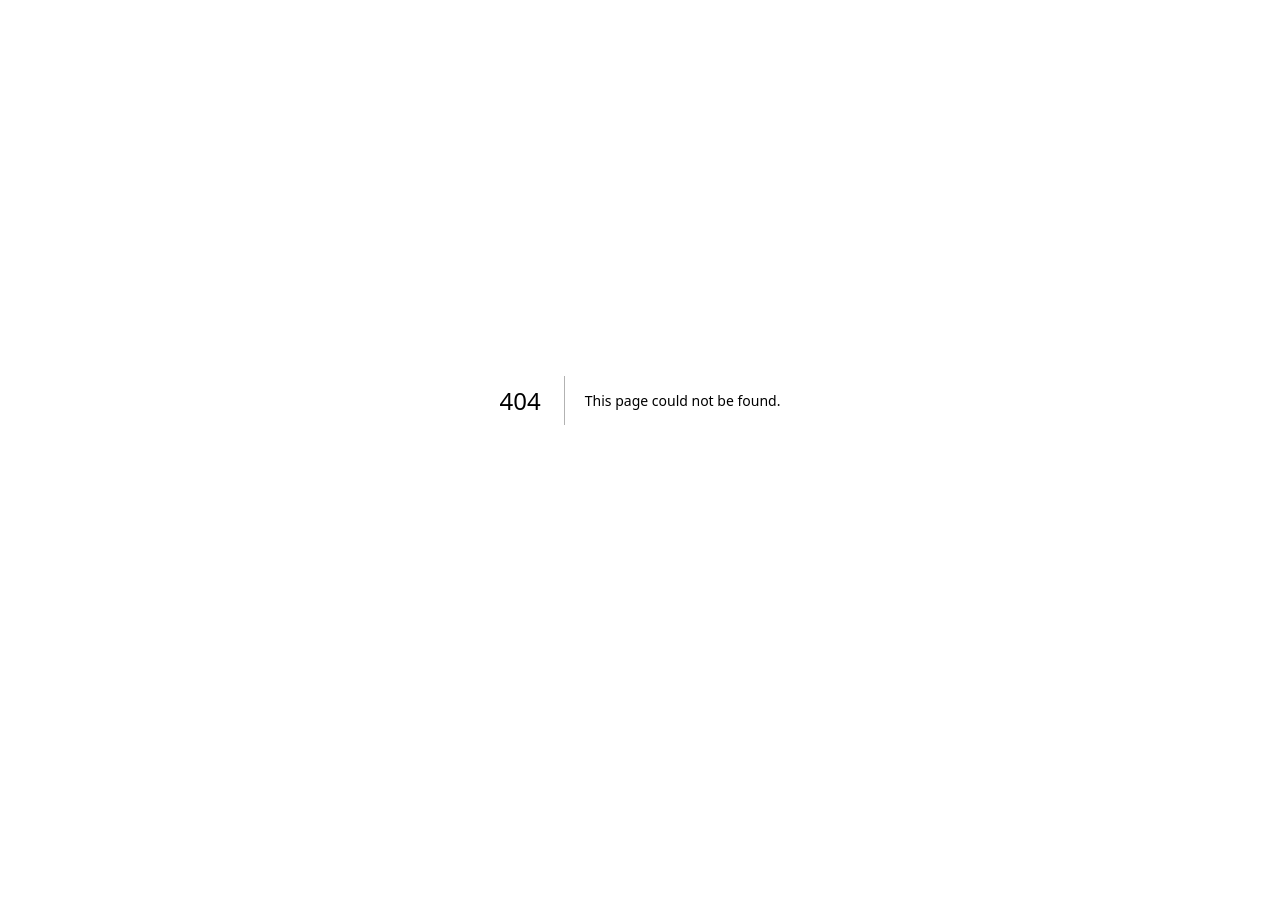
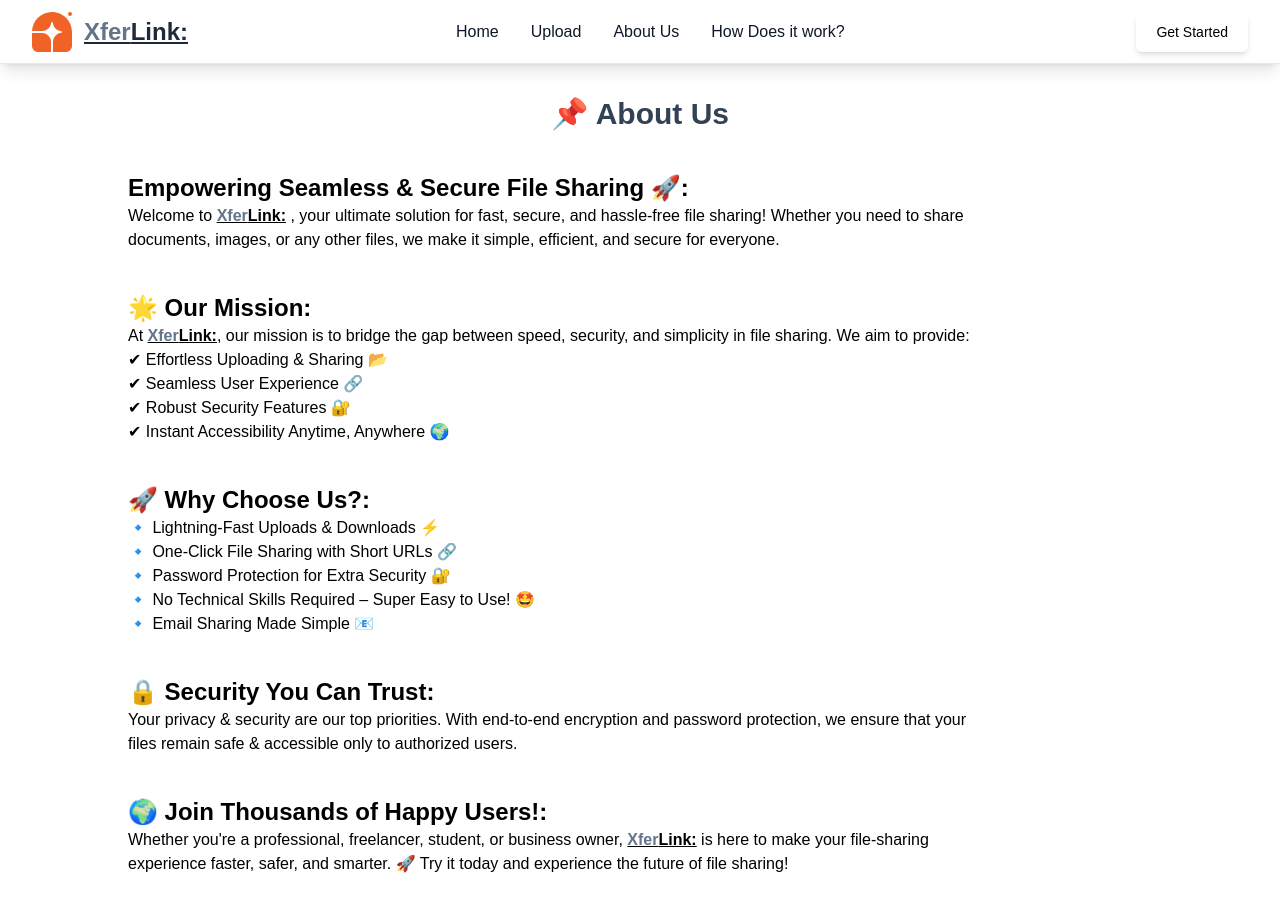
Before and after one commit to ankith2004ahms/File-Sharing-Application, a Next.js app: page /about in a window 1280 px wide. Before the commit this address had no page. Shown: the top 912 px of the page. Before the commit the page ends 800 px from the top, so only its background shows below. Built offline with nearby package versions, Linux system fonts and the light colour scheme.

Commit message:
# changes

```diff
--- /dev/null
+++ b/app/(dashboard)/(routes)/about/page.js
@@ -0,0 +1,58 @@
+import Header from '../../../_components/Header'
+import { UserButton } from '@clerk/nextjs'
+import Link from 'next/link'
+import React from 'react'
+
+const about = () => {
+  return (
+    <div>
+    <Header/>
+    <div className='mt-8 mb-10'>
+    <h1 className='text-3xl text-center mt-5 font-extrabold text-slate-700 '>📌 About Us</h1>
+    <div className='mt-5 ml-32'>
+    <h3 className='font-bold text-2xl mt-10'>
+    Empowering Seamless & Secure File Sharing 🚀:
+    </h3>
+    <p className='font-medium'>
+    Welcome to <Link href={'/'}><span className='underline font-bold hover:font-extrabold'><span className='text-slate-500'>Xfer</span>Link:</span></Link> , your ultimate solution for fast, secure, and hassle-free file sharing! Whether you need to share <br/> documents, images, or any other files, we make it simple, efficient, and secure for everyone.
+    </p>
+    <h3 className='font-bold text-2xl mt-10'>
+    🌟 Our Mission:
+    </h3>
+    <p className='font-medium '>
+    At <Link href={'/'}><span className='underline font-bold hover:font-extrabold'><span className='text-slate-500'>Xfer</span>Link:</span></Link>, our mission is to bridge the gap between speed, security, and simplicity in file sharing. We aim to provide:<br/>
+✔ Effortless Uploading & Sharing 📂<br/>
+✔ Seamless User Experience 🔗<br/>
+✔ Robust Security Features 🔐<br/>
+✔ Instant Accessibility Anytime, Anywhere 🌍<br/>
+    </p>
+    <h3 className='font-bold text-2xl mt-10'>
+    🚀 Why Choose Us?:
+    </h3>
+    <p className='font-medium'>
+    🔹 Lightning-Fast Uploads & Downloads ⚡<br/>
+🔹 One-Click File Sharing with Short URLs 🔗<br/>
+🔹 Password Protection for Extra Security 🔐<br/>
+🔹 No Technical Skills Required – Super Easy to Use! 🤩<br/>
+🔹 Email Sharing Made Simple 📧<br/>
+    </p>
+    <h3 className='font-bold text-2xl mt-10'>
+    🔒 Security You Can Trust:
+    </h3>
+    <p className='font-medium'>
+    Your privacy & security are our top priorities. With end-to-end encryption and password protection, we ensure that your <br/>files remain safe & accessible only to authorized users.
+   </p>
+<h3 className='font-bold text-2xl mt-10'>
+🌍 Join Thousands of Happy Users!:    </h3>
+    <p className='font-medium'>
+    Whether you're a professional, freelancer, student, or business owner, <Link href={'/'}><span className='underline font-bold hover:font-extrabold'><span className='text-slate-500'>Xfer</span>Link:</span></Link> is here to make your file-sharing <br/> experience faster, safer, and smarter.
+
+🚀 Try it today and experience the future of file sharing!</p>
+    </div>
+       {/* <UserButton/> */}
+       </div>
+    </div>
+  )
+}
+
+export default about
--- a/app/(dashboard)/(routes)/file-preview/[fileId]/_components/FileInfo.js
+++ b/app/(dashboard)/(routes)/file-preview/[fileId]/_components/FileInfo.js
@@ -11,12 +11,16 @@ function FileInfo({file}) {
   return file&&(
     <div className='text-center border
      flex justify-center m-4 flex-col items-center p-2 rounded-lg shadow-md'>
-        <Image src={fileType=='image'?file?.fileUrl:'/file.png'}
+        {/* <Image src={fileType=='image'?file?.fileUrl:'/file.png'}
         width={200}
         height={200}
         alt='logo'
-        className='h-[200px] rounded-md object-contain '/>
-        <div className=''>
+        className='h-[200px] rounded-md object-contain '/> */}
+        <div className='flex gap-3'>
+        <svg xmlns="http://www.w3.org/2000/svg" width="40" height="40" fill="none" viewBox="0 0 40 40"><path fill="#F06225" d="M20 0c11.046 0 20 8.954 20 20v14a6 6 0 0 1-6 6H21v-8.774c0-2.002.122-4.076 1.172-5.78a10 10 0 0 1 6.904-4.627l.383-.062a.8.8 0 0 0 0-1.514l-.383-.062a10 10 0 0 1-8.257-8.257l-.062-.383a.8.8 0 0 0-1.514 0l-.062.383a9.999 9.999 0 0 1-4.627 6.904C12.85 18.878 10.776 19 8.774 19H.024C.547 8.419 9.29 0 20 0Z"></path><path fill="#F06225" d="M0 21h8.774c2.002 0 4.076.122 5.78 1.172a10.02 10.02 0 0 1 3.274 3.274C18.878 27.15 19 29.224 19 31.226V40H6a6 6 0 0 1-6-6V21ZM40 2a2 2 0 1 1-4 0 2 2 0 0 1 4 0Z"></path></svg>
+        <h1 className='underline font-semibold mt-3'><span className='text-slate-500'>Xfer</span>Link:</h1>
+        </div>
+        <div className='mt-5'>
             <h2>{file.fileName}</h2>
             <h2 className='text-gray-400 text-[13px]'>{file.fileType} / {file.fileSize}</h2>
 
--- a/app/(dashboard)/(routes)/file-preview/[fileId]/_components/FileShareForm.js
+++ b/app/(dashboard)/(routes)/file-preview/[fileId]/_components/FileShareForm.js
@@ -74,7 +74,7 @@ function FileShareForm({ file,onPasswordSave }) {
     return file && (
         <div className='flex flex-col border shadow-md gap-2'>
             <div>
-            <label className='text-[14px] text-gray-500'>Short Url</label>
+            <label className='text-[14px] text-gray-600'>Short Url</label>
             <div className='flex gap-5 p-2 border rounded-md justify-between'>
                 <input type="text" value={file.shortUrl} disabled
                     className='disabled:text-gray-500 bg-transparent
--- a/app/(dashboard)/(routes)/files/page.js
+++ /dev/null
@@ -1,15 +0,0 @@
-import Header from '../../../_components/Header'
-import { UserButton } from '@clerk/nextjs'
-import React from 'react'
-
-const page = () => {
-  return (
-    <div>
-    <Header/>
-      page
-       <UserButton/>
-    </div>
-  )
-}
-
-export default page
--- a/app/(dashboard)/(routes)/upload/page.jsx
+++ b/app/(dashboard)/(routes)/upload/page.jsx
@@ -69,8 +69,8 @@ const Upload = () => {
     <div>
       <Header/>
        <h2 className='text-[20px] text-center m-5 mt-5'>Start
-        <strong className='text-primary'> Uploading </strong>
-        File and <strong className='text-primary'> Share</strong> it</h2>
+        <strong className='text-primary underline'> Uploading </strong>
+        File and <strong className='text-primary underline'> Share</strong> it:</h2>
       <UploadForm progress={progress} uploadBtnClick={(file)=>uploadFile(file)}/>
       {toast?.status? <Toast
            toast={toast}
--- /dev/null
+++ b/app/(dashboard)/(routes)/working/page.js
@@ -0,0 +1,65 @@
+import Header from '../../../_components/Header'
+import { UserButton } from '@clerk/nextjs'
+import React from 'react'
+
+const working = () => {
+  return (
+    <div>
+    <Header/>
+    <div className='mt-8 mb-10'>
+    <h1 className='text-3xl text-center mt-5 font-extrabold text-slate-700'>🚀 How Does it work?</h1>
+    <div className='mt-5 ml-32'>
+    <h3 className='font-bold text-2xl mt-10'>
+    1️⃣ Get Started:
+    </h3>
+    <p className='font-medium'>
+    🔹 Click on the "Get Started" button on the homepage to begin your seamless file-sharing journey.
+    </p>
+    <h3 className='font-bold text-2xl mt-10'>
+    2️⃣ Upload Your File 📂:
+    </h3>
+    <p className='font-medium '>
+    🔹 On the upload page, either:<br/>
+    📌 Drag & Drop your file or<br/>
+    📌 Click on the upload area to select a file.<br/>
+🔹 Hit the "Upload" button & watch the progress bar ⏳ in action.<br/>
+🔹 Once uploaded, ✅ a toast message confirms: "Successfully Uploaded!"<br/>
+    </p>
+    <h3 className='font-bold text-2xl mt-10'>
+    3️⃣ File Information & Sharing 🔗:
+    </h3>
+    <p className='font-medium'>
+    🔹 After upload, you are redirected to the File Info Page 📜, where you can:<br/>
+    📁 View File Details: File Name, Size, Type.<br/>
+    🔗 Copy the Short URL (Click the 📋 icon to copy instantly).<br/>
+    ✅ A toast message confirms: "URL Copied Successfully!"<br/>
+    </p>
+    <h3 className='font-bold text-2xl mt-10'>
+    4️⃣ Add Password Protection 🔐 (Optional):
+    </h3>
+    <p className='font-medium'>
+    🔹 Enable password security by checking "Enable Password".<br/>
+🔹 Enter a secure password & click Save.<br/>
+🔹 You’ll see a toast notification: "Password Set Successfully!"<br/>
+
+📌 At the Receiver's End:<br/>
+    🔸 The file is accessible only if the recipient enters the correct password.<br/>    </p>
+<h3 className='font-bold text-2xl mt-10'>
+5️⃣ Send File via Email 📧 (Optional):    </h3>
+    <p className='font-medium'>
+    🔹 Enter the receiver’s email in the "Send Email" field.<br/>
+🔹 Click "Send Email", and a toast notification appears: "Sending Email..."<br/>
+🔹 The email draft opens on your local mail app, pre-filled with:<br/>
+    📌 File Name<br/>
+    📌 File Type<br/>
+    📌 Short URL<br/>
+    📌 Description<br/>
+🔹 Simply hit Send to share the file instantly!    <br/></p>
+    </div>
+       {/* <UserButton/> */}
+       </div>
+    </div>
+  )
+}
+
+export default working
--- a/app/_components/Header.js
+++ b/app/_components/Header.js
@@ -9,36 +9,37 @@ function Header() {
   <div
     className="mx-auto flex h-16
     max-w-screen-xl items-center
-     gap-8 px-4 sm:px-6 lg:px-8 border-b shadow-lg"
+     gap-3 px-4 sm:px-6 lg:px-8 border-b shadow-lg"
   >
   <svg xmlns="http://www.w3.org/2000/svg" width="40" height="40" fill="none" viewBox="0 0 40 40"><path fill="#F06225" d="M20 0c11.046 0 20 8.954 20 20v14a6 6 0 0 1-6 6H21v-8.774c0-2.002.122-4.076 1.172-5.78a10 10 0 0 1 6.904-4.627l.383-.062a.8.8 0 0 0 0-1.514l-.383-.062a10 10 0 0 1-8.257-8.257l-.062-.383a.8.8 0 0 0-1.514 0l-.062.383a9.999 9.999 0 0 1-4.627 6.904C12.85 18.878 10.776 19 8.774 19H.024C.547 8.419 9.29 0 20 0Z"></path><path fill="#F06225" d="M0 21h8.774c2.002 0 4.076.122 5.78 1.172a10.02 10.02 0 0 1 3.274 3.274C18.878 27.15 19 29.224 19 31.226V40H6a6 6 0 0 1-6-6V21ZM40 2a2 2 0 1 1-4 0 2 2 0 0 1 4 0Z"></path></svg>
-
+  <h1 className='font-bold text-2xl text-slate-800 underline pl-0'><span className='text-slate-500'>Xfer</span>Link:</h1>
     <div className="flex flex-1 items-center justify-end md:justify-between">
       <nav aria-label="Global" className="hidden md:block">
-        <ul className="flex items-center gap-8 justify-center text-md  text-slate-900 transition hover:text-slate-600">
+
+        <ul className="flex ml-64 items-center gap-8 justify-center text-md  text-slate-900 transition hover:text-slate-600">
           <li>
-            <a className="transition"
-            href="/upload">
+            <a className="transition hover:font-semibold hover:underline "
+            href="/">
               Home
             </a>
           </li>
 
           <li>
             <a
-            className=" transition " href="/upload">
+            className="transition hover:font-semibold hover:underline " href="/upload">
               Upload
             </a>
           </li>
 
           <li>
-            <a className=" transition" href="/">
+            <a className="transition hover:font-semibold hover:underline " href="/about">
               About Us
             </a>
           </li>
 
           <li>
-            <a className="transition " href="/">
-              Contact Us
+            <a className="transition hover:font-semibold hover:underline " href="/working">
+              How Does it work?
             </a>
           </li>
 
@@ -53,7 +54,7 @@ function Header() {
              bg-primary px-5 py-2.5
              text-sm font-medium text-black shadow-md
              transition hover:shadow-lg"
-            href="/files"
+            href="/upload"
           >
             Get Started
           </a>
--- a/app/_components/Hero.js
+++ b/app/_components/Hero.js
@@ -1,15 +1,26 @@
+"use client"
 import React from 'react'
 import Constant from '../_utils/Constant'
+import { useTypewriter,Cursor } from 'react-simple-typewriter';
 
 function Hero() {
+  const [text] = useTypewriter({
+    words:["XferLink:"],
+    loop:true
+  });
   return (
     <section className="">
+      <h1 className='text-center mt-6 text-3xl font-extrabold text-slate-800 sm:text-5xl'>Welcome To <span className='underline text-slate-600'>
+        {text}
+          </span></h1>
   <div
-    className="mx-auto max-w-screen-xl px-4 py-32
+    className="mx-auto max-w-screen-xl px-4 py-20
     lg:flex "
   >
+
     <div className="mx-auto max-w-xl text-center">
-      <h1 className="text-3xl font-extrabold text-slate-900 sm:text-5xl">
+
+      <h1 className="text-xl font-extrabold text-slate-700 sm:text-5xl">
         <span className='text-primary'>Upload, Save </span>
         and easily <span className='text-primary'>Share</span> your files in one place
       </h1>
@@ -23,7 +34,7 @@ function Hero() {
           className="block w-full rounded
            bg-primary px-12 py-3 text-sm
            font-medium text-black shadow-md
-            hover:shadow-lg focus:outline-none focus:ring active:bg-red-500 sm:w-auto"
+            hover:shadow-lg focus:outline-none focus:ring active:bg-white sm:w-auto"
           href="/upload"
         >
           Get Started
@@ -32,8 +43,8 @@ function Hero() {
         <a
           className="block w-full rounded px-12 py-3
           text-sm font-medium text-primary shadow-md
-           hover:shadow-lg focus:outline-none focus:ring active:text-red-500 sm:w-auto"
-          href="/about"
+           hover:shadow-lg focus:outline-none focus:ring active:bg-white sm:w-auto"
+          href="/working"
         >
           Learn More
         </a>
--- a/app/_utils/Constant.js
+++ b/app/_utils/Constant.js
@@ -1,3 +1,3 @@
 export default{
-    desc:'Drag and drop your file directly on our cloud and share it with your friends secuarely with password and send it on email',
+    desc:'Drag and drop your file directly on our cloud and share it with your friends securely with password and send it on email',
 }
--- a/app/sign-in/[[...sign-in]]/page.jsx
+++ b/app/sign-in/[[...sign-in]]/page.jsx
@@ -31,12 +31,11 @@ export default function Page() {
         </a>
 
         <h2 className="mt-6 text-2xl font-bold text-white sm:text-3xl md:text-4xl">
-          Welcome to File Sharing App 🦑
+        Welcome to <span className='underline font-bold hover:font-extrabold'><span className='text-slate-500'>Xfer</span>Link:</span> - A File Sharing App 🦑
         </h2>
 
         <p className="mt-4 leading-relaxed text-white/90">
-          Lorem, ipsum dolor sit amet consectetur adipisicing elit. Eligendi nam
-          dolorum aliquam, quibusdam aperiam voluptatum.
+        Upload, Save and easily Share your files in one place in just seconds...
         </p>
       </div>
     </section>
@@ -59,12 +58,11 @@ export default function Page() {
           <h1
             className="mt-2 text-2xl font-bold text-gray-900 sm:text-3xl md:text-4xl"
           >
-            Welcome to File Sharing App 🦑
+            Welcome to <span className='underline font-bold hover:font-extrabold'><span className='text-slate-500'>Xfer</span>Link:</span> - A File Sharing App 🦑
           </h1>
 
           <p className="mt-4 leading-relaxed text-gray-500">
-            Lorem, ipsum dolor sit amet consectetur adipisicing elit. Eligendi
-            nam dolorum aliquam, quibusdam aperiam voluptatum.
+          Upload, Save and easily Share your files in one place in just seconds...
           </p>
         </div>
 
--- a/app/sign-up/[[...sign-up]]/page.jsx
+++ b/app/sign-up/[[...sign-up]]/page.jsx
@@ -32,12 +32,11 @@ export default function Page() {
         </a>
 
         <h2 className="mt-6 text-2xl font-bold text-white sm:text-3xl md:text-4xl">
-          Welcome to File Sharing App 🦑
+          Welcome to <span className='underline font-bold hover:font-extrabold'><span className='text-slate-500'>Xfer</span>Link:</span> - A File Sharing App 🦑
         </h2>
 
         <p className="mt-4 leading-relaxed text-white/90">
-          Lorem, ipsum dolor sit amet consectetur adipisicing elit. Eligendi nam
-          dolorum aliquam, quibusdam aperiam voluptatum.
+        Upload, Save and easily Share your files in one place in just seconds...
         </p>
       </div>
     </section>
@@ -60,12 +59,11 @@ export default function Page() {
           <h1
             className="mt-2 text-2xl font-bold text-gray-900 sm:text-3xl md:text-4xl"
           >
-            Welcome to File Sharing App 🦑
+          Welcome to <span className='underline font-bold hover:font-extrabold'><span className='text-slate-500'>Xfer</span>Link:</span> - A File Sharing App 🦑
           </h1>
 
           <p className="mt-4 leading-relaxed text-gray-500">
-            Lorem, ipsum dolor sit amet consectetur adipisicing elit. Eligendi
-            nam dolorum aliquam, quibusdam aperiam voluptatum.
+          Upload, Save and easily Share your files in one place in just seconds...
           </p>
         </div>
 
--- a/package.json
+++ b/package.json
@@ -16,6 +16,7 @@
     "next": "14.2.15",
     "react": "^18",
     "react-dom": "^18",
+    "react-simple-typewriter": "^5.0.1",
     "resend": "^4.0.0"
   },
   "devDependencies": {
```
Also changed, not shown: 1 other file (tests, documents, lock files or other folders).
